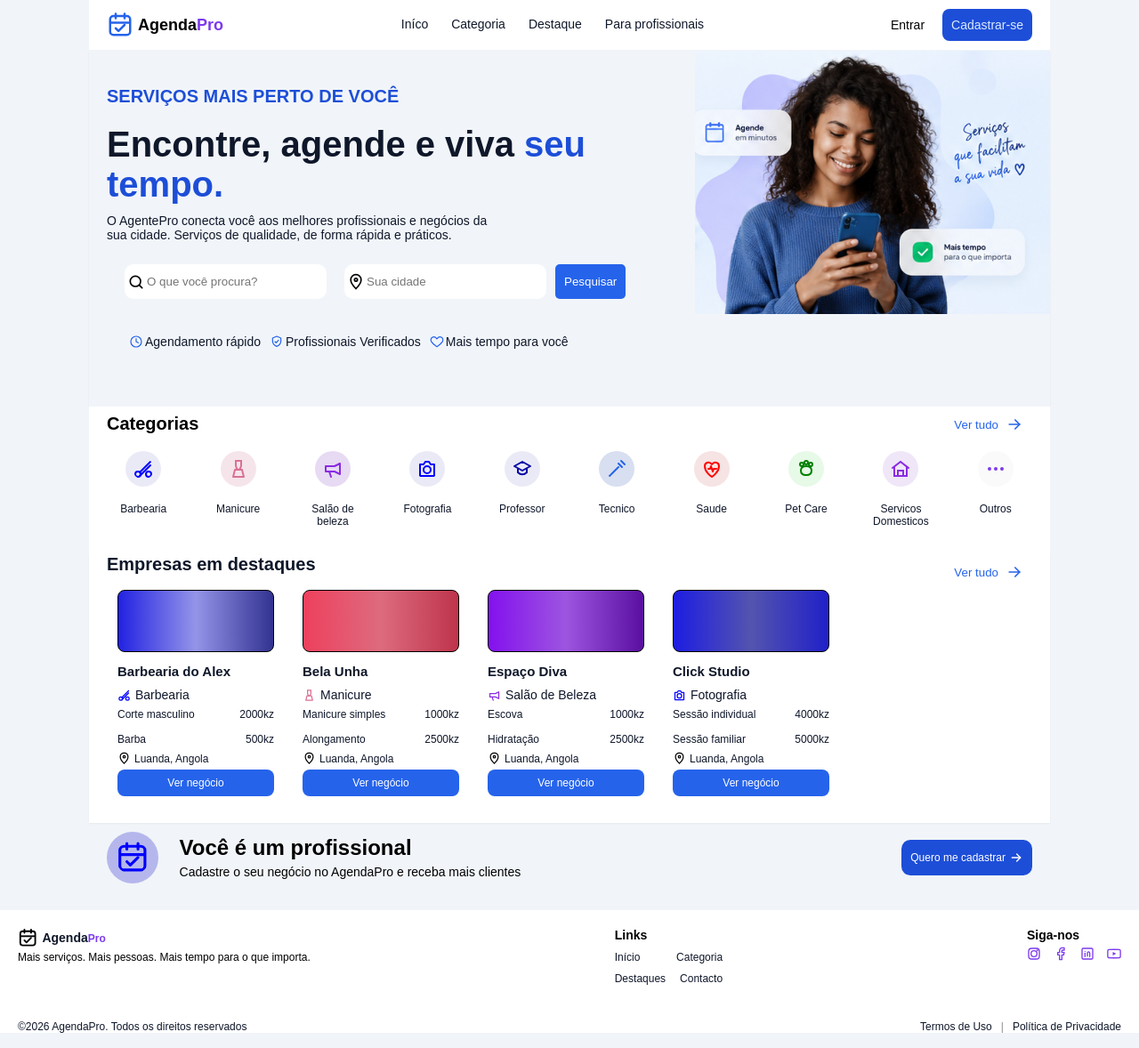
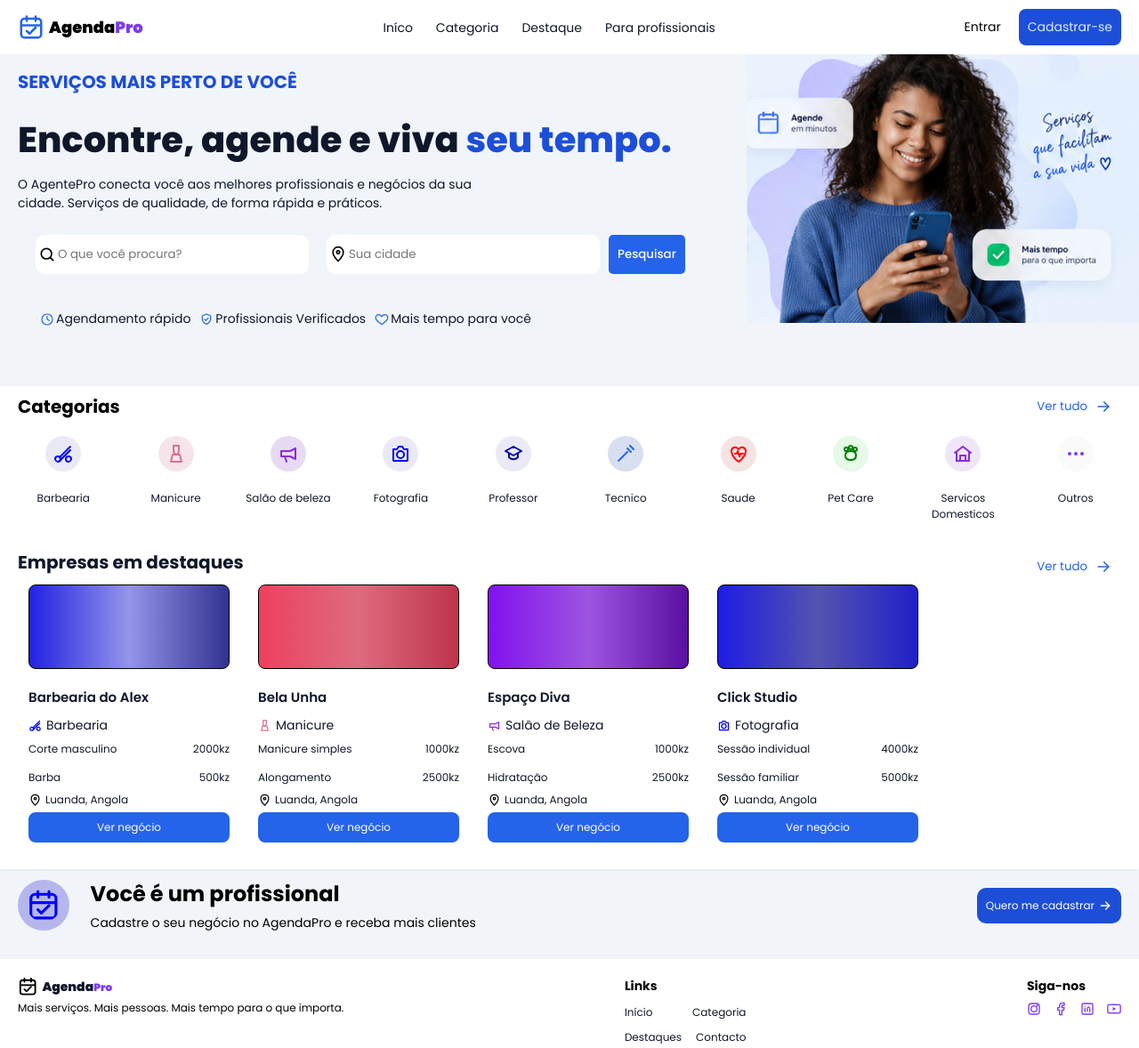
Before and after one commit to alexandrecavambe/AgendaPro, a plain HTML site: page index.html in a window 1280 px wide. Shown: the top 1178 px of the page at 89% size. Drawn offline with Linux system fonts and the light colour scheme.

Commit message:
Atualização da font para poppins

```diff
--- a/index.html
+++ b/index.html
@@ -95,7 +95,8 @@
                     </div>
                 </div>
             </div>
-            <div class="imagem"><img src="src/images/home-jovem.png" alt="banner"></div>
+            <div class="imagem"><img src="src/images/home-jovem.png" alt="Moça com telefone agendando com o AgendaPro">
+            </div>
         </section>
         <section id="categoria">
             <div class="all-view">
--- a/src/css/header.css
+++ b/src/css/header.css
@@ -2,9 +2,9 @@ header {
     background-color: var(--surface);
     display: flex;
     justify-content: space-between;
+    align-items: center;
     padding: 10px 20px;
-    width: 1080px;
-    max-width: 100%;
+    width: 100%;
     position: fixed;
     top: 0;
     left: 50%;
--- a/src/css/home/style.css
+++ b/src/css/home/style.css
@@ -1,9 +1,10 @@
 body {
     min-height: 100vh;
     display: flex;
+    justify-content: center;
     flex-direction: column;
     background-color: var(--surface-secondary);
-    padding: 20px 0;
+    width: 100%;
 }
 
 html,
@@ -12,34 +13,34 @@ body {
 }
 
 .container {
-    display: block;
-    margin: auto;
+    height: 100%;
+    display: flex;
     flex-direction: column;
-    width: 1080px;
-    max-width: 100%;
+    width: 100%;
     margin-top: 37px;
+    position: relative;
+    left: 50%;
+    transform: translate(-50%);
 }
 
 section {
-    max-width: 100%;
+    width: 100%;
 }
 
 #home {
     display: flex;
     justify-content: space-between;
     padding: 0 0 20px 20px;
-    max-width: 100%;
     box-shadow: var(--shadow-sm);
 }
 
 #home .imagem {
-    min-width: 240px;
-    max-width: 400px;
+    height: auto;
+    min-width: 400px;
 }
 
 #home img {
     width: 100%;
-    object-fit: cover;
 }
 
 .content {
@@ -57,6 +58,7 @@ section {
 .content h1 {
     color: var(--text-primary);
     font-size: clamp(1.1rem, 4vw, 2.5em);
+    font-weight: 800;
     padding: 10px 0;
 }
 
@@ -67,6 +69,7 @@ section {
 .content p {
     color: var(--text-primary);
     font-size: 14px;
+    font-weight: 400;
     width: 70%;
     margin-bottom: 10px;
 }
@@ -220,20 +223,22 @@ section {
     display: flex;
     justify-content: flex-start;
     gap: 8px;
-    flex-wrap: wrap;
+    width: 100%;
+    flex-wrap: nowrap;
 }
 
 .cards-destaque .cards {
     display: flex;
     flex-direction: column;
-    width: 200px;
-    gap: 8px;
+    max-width: 250px;
+    width: 100%;
+    gap: 15px;
     padding: 0 12px;
 }
 
 .cards-destaque .cards .cards-img {
-    width: 100%;
-    height: 70px;
+    max-width: 100%;
+    height: 95px;
     border: 1px solid #000;
     border-radius: 8px;
 }
@@ -257,6 +262,7 @@ section {
 .cards-destaque .cards-info {
     display: flex;
     flex-direction: column;
+    width: 100%;
 }
 
 .cards-info h2 {
@@ -504,6 +510,7 @@ footer {
 footer .copyright {
     display: flex;
     justify-content: space-between;
+    padding: 8px;
     margin-top: 30px;
 }
 
--- a/src/css/reset.css
+++ b/src/css/reset.css
@@ -2,5 +2,5 @@
     margin: 0;
     padding: 0;
     box-sizing: border-box;
-    font-family: Arial, Helvetica, sans-serif, sans-serif;
+    font-family: var(--font-family);
 }
--- a/src/css/varieble.css
+++ b/src/css/varieble.css
@@ -1,7 +1,11 @@
+@import url('https://fonts.googleapis.com/css2?family=Poppins:ital,wght@0,100;0,200;0,300;0,400;0,500;0,600;0,700;0,800;0,900;1,100;1,200;1,300;1,400;1,500;1,600;1,700;1,800;1,900&display=swap');
+
 :root {
    --primary: #2563EB;
    --primary-dark: #1D4ED8;
    --primary-light: #DBEAFE;
+
+   --font-family: "Poppins", sans-serif;
 
    --secondary: #7C3AED;
    --secondary-dark: #6D28D9;
```
Also changed, not shown: src/font/poppins/Poppins-Black.ttf (deleted), src/font/poppins/Poppins-Bold.ttf (deleted), src/font/poppins/Poppins-ExtraBold.ttf (deleted), src/font/poppins/Poppins-ExtraLight.ttf (deleted), src/font/poppins/Poppins-Light.ttf (deleted), src/font/poppins/Poppins-Medium.ttf (deleted), src/font/poppins/Poppins-Regular.ttf (deleted), src/font/poppins/Poppins-SemiBold.ttf (deleted).
